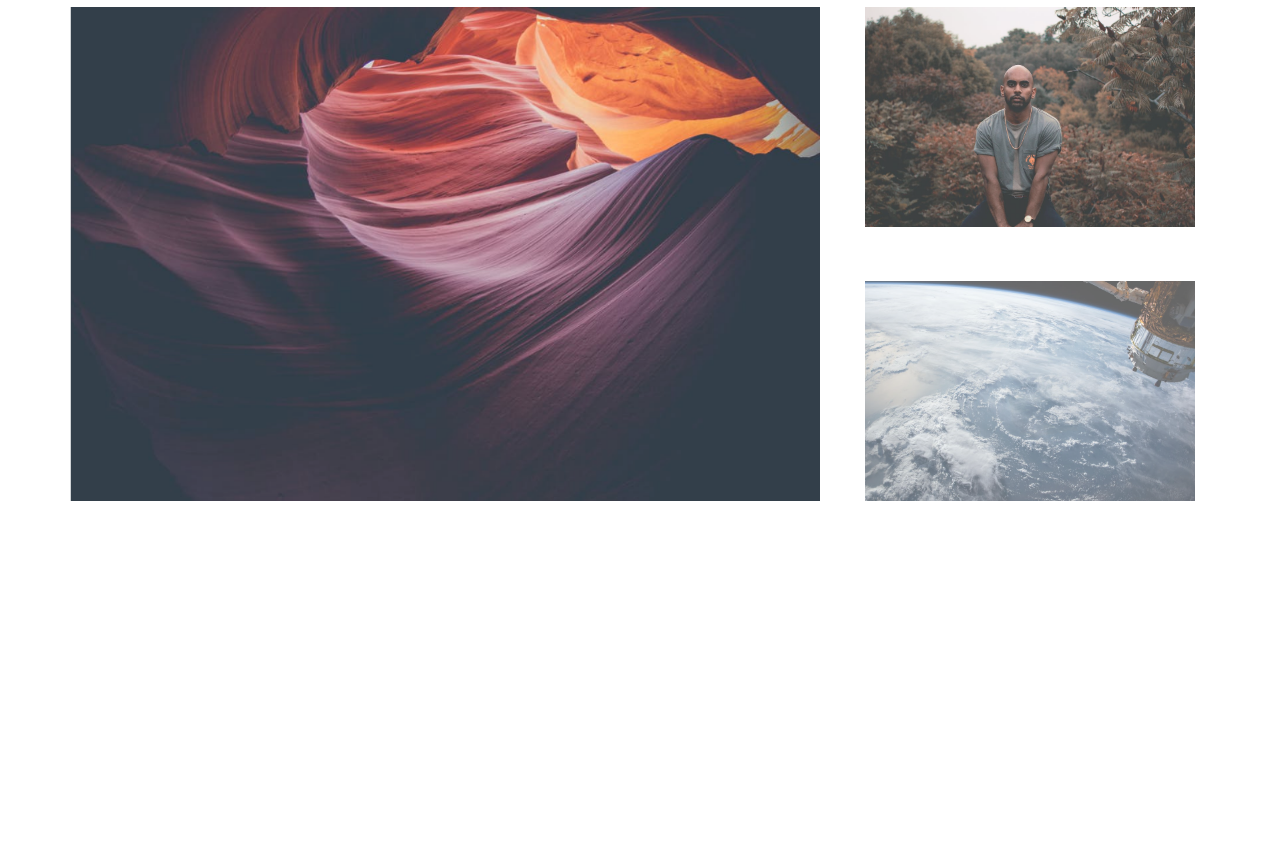
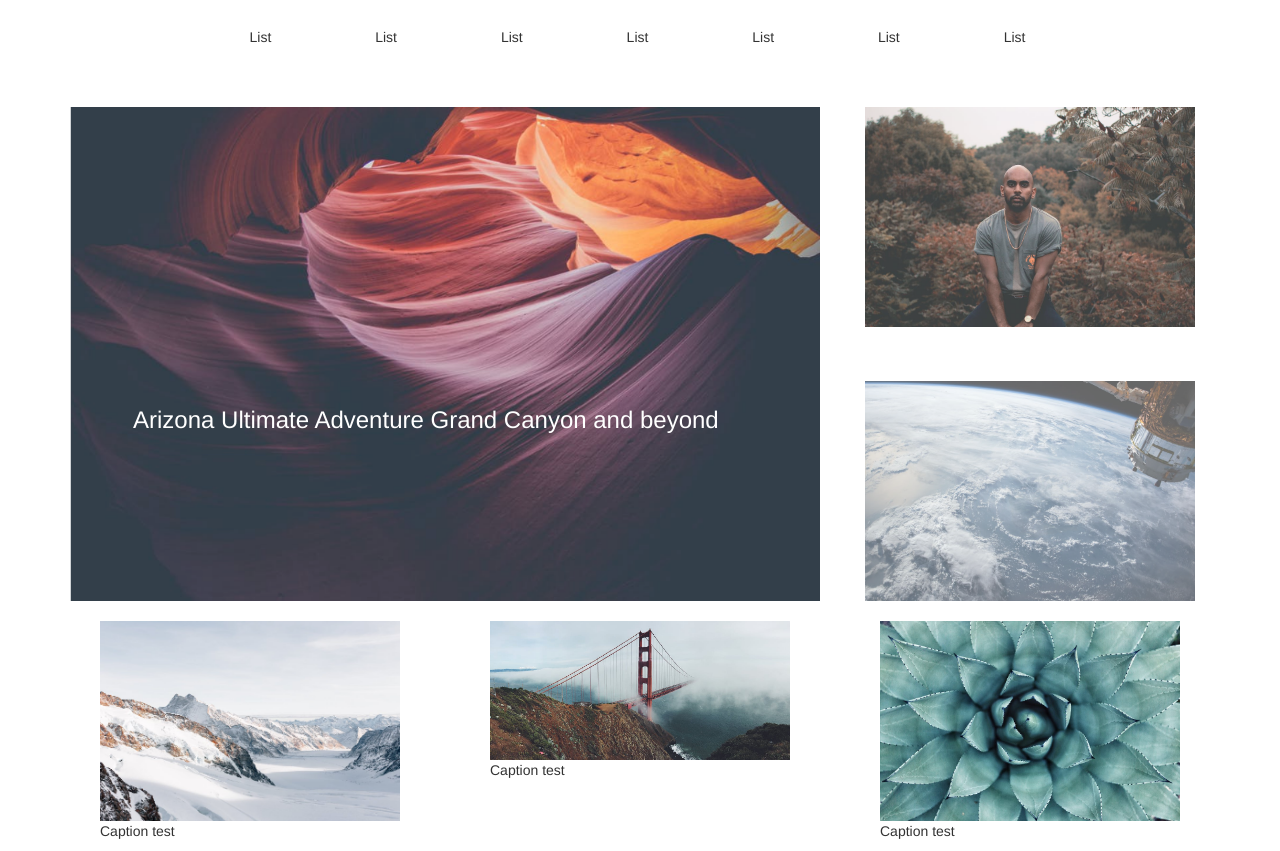
Before and after one commit to MiloszNowicki/Siren, a website: page src/index.html in a window 1280 px wide. Shown: the part 179-1030 px from the top of the page. Before the commit the page ends 800 px from the top, so only its background shows below. Drawn offline with nearby package versions, Linux system fonts and the light colour scheme.

Commit message:
Added more pictures, implemented some parts of RWD

```diff
--- a/src/index.html
+++ b/src/index.html
@@ -10,9 +10,9 @@
   <link rel="stylesheet" href="css/style.css">
 </head>
 <body>
-  <div class='container-fluid'>
+  <div id='first-section' class='container-fluid '>
     <div class='row'>
-      <img class='center-block' src='assets/Logo.png'>
+      <img class='center-block header-top' src='assets/Logo.png'>
     </div>
     <div class='row '>
       <nav class='navbar-collapse collapse'>
@@ -29,15 +29,17 @@
     </div>
     <div class='container'>
       <div class='row equal'>
-        <div class='col-lg-8 col-md-8 col-xs12'>
-          <h1 class='align-center'>
-
-          </h1>
+        <div class='col-lg-8 col-md-8 col-sm-8'>
+          <div class='big-div-caption'>
+            <p class=title>
+              Arizona Ultimate Adventure Grand Canyon and beyond
+            </p>
+          </div>
         <div class='img-container'>
           <img class='img-responsive' src='/assets/1st.png'>
         </div>
       </div>
-      <div class='col-lg-4 col-md-4 col-xs12 image-column'>
+      <div class='col-lg-4 col-md-4 col-sm-4 image-column'>
         <div class='col-xs-12'>
           <div class='img-container'>
             <img class='img-responsive' src='/assets/2nd.png'>
@@ -52,5 +54,43 @@
       </div>
     </div>
   </div>
+  <div id='second-section' class='container-fluid'>
+    <div class='row'>
+      <div class='container'>
+        <div class='row equal'>
+          <div class='col-lg-4 col-md-4 col-sm-12'>
+            <div class='container-fluid image-and-text-column'>
+              <div class='col-lg-12 col-md-12 col-sm-6 col-xs-6'>
+                <img class='img-responsive' src='/assets/4th.png'>
+              </div>
+              <div class='col-lg-12 col-md-12 col-sm-6 col-xs-6'>
+                <p> Caption test</p>
+              </div>
+            </div>
+          </div>
+          <div class='col-lg-4 col-md-4 col-sm-12'>
+            <div class='container-fluid image-and-text-column'>
+              <div class='col-lg-12 col-md-12 col-sm-6 col-xs-6'>
+                <img class='img-responsive' src='/assets/5th.png'>
+              </div>
+              <div class='col-lg-12 col-md-12 col-sm-6 col-xs-6'>
+                <p> Caption test</p>
+              </div>
+            </div>
+          </div>
+          <div class='col-lg-4 col-md-4 col-sm-12'>
+            <div class='container-fluid image-and-text-column'>
+              <div class='col-lg-12 col-md-12 col-sm-6 col-xs-6'>
+                <img class='img-responsive' src='/assets/6th.png'>
+              </div>
+              <div class='col-lg-12 col-md-12 col-sm-6 col-xs-6'>
+                <p> Caption test</p>
+              </div>
+            </div>
+          </div>
+        </div>
+      </div>
+    </div>
+  </div>
 </body>
 </html>
--- a/src/less/first-panel.less
+++ b/src/less/first-panel.less
@@ -1,4 +1,5 @@
 @import "spacers";
+
 .wide-list{
   width:auto;
   height: auto;
@@ -8,6 +9,9 @@
     padding: 50px;
     display: inline-block;
   }
+}
+.header-top{
+  padding:50px;
 }
 
 .large-bg-div{
@@ -19,3 +23,10 @@
   flex-direction: column;
   justify-content: space-between;
 }
+
+.big-div-caption{
+  .text-over-image(24px,6px,60%,10%);
+}
+.small-bg-div-caption{
+  .text-over-image(8px,6px,60%,10%);
+}
--- a/src/less/spacers.less
+++ b/src/less/spacers.less
@@ -11,12 +11,14 @@
   width:100%;
   height: auto;
   position:absolute;
-  padding-top: @padding-top;
-  padding-left: @padding-left;
+  top: @padding-top;
+  left: @padding-left;
   .title{
     font-size: @font-size-title;
+    color:white;
   }
   .caption{
     font-size: @font-size-caption;
+    color:white;
   }
 }
--- a/src/less/style.less
+++ b/src/less/style.less
@@ -1,5 +1,7 @@
 @import "first-panel";
+@import "second-panel";
 @import "spacers";
+@import "queries";
 *{
   padding: 0;
   margin: 0;
```
Also changed, not shown: src/css/first-panel.css, src/css/style.css.
